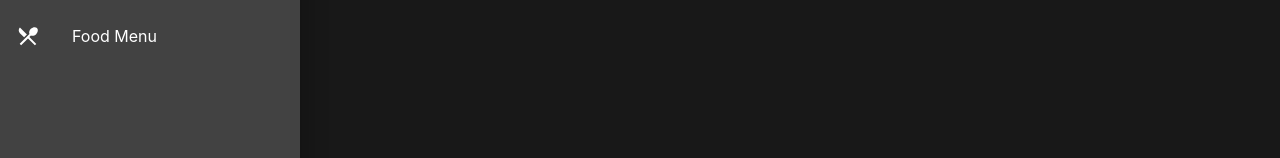
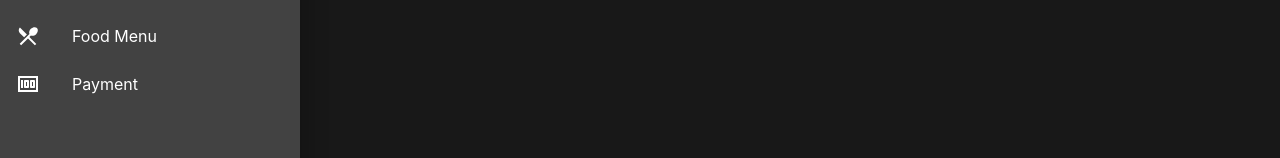
Before and after one commit to evangunawan/dropthefat, a React (Create React App) app: page / in a window 1280 px wide. Both pictures are taken after a click on the button "menu". Shown: the part 157-315 px from the top of the page. Built offline with nearby package versions, Linux system fonts and the light colour scheme.

Commit message:
Add Menu payment

```diff
--- a/src/components/AppBar/MainDrawer.tsx
+++ b/src/components/AppBar/MainDrawer.tsx
@@ -8,7 +8,7 @@ import {
   ListItemText,
   Divider,
 } from '@material-ui/core';
-import { Description, RestaurantMenu, Home } from '@material-ui/icons';
+import { Description, RestaurantMenu, Home, MoneyOutlined } from '@material-ui/icons';
 import { useHistory } from 'react-router-dom';
 
 interface DrawerProps {
@@ -62,6 +62,12 @@ const MainDrawer = (props: DrawerProps) => {
             icon={<RestaurantMenu />}
             onLink={props.onClose}
           />
+          <DrawerItem
+            text='Payment'
+            link='/payment'
+            icon={<MoneyOutlined/>}
+            onLink={props.onClose}
+            />
         </List>
       </div>
     </Drawer>
--- a/src/config/MainRoutes.tsx
+++ b/src/config/MainRoutes.tsx
@@ -5,6 +5,7 @@ import Home from '../pages/Home';
 import OrderPage from '../pages/Order/OrderPage';
 import CreateOrder from '../pages/Order/CreateOrder';
 import MenuPage from '../pages/MenuPage';
+import Payment from '../pages/Payment';
 
 export default class MainRoutes extends React.Component {
   render() {
@@ -15,6 +16,7 @@ export default class MainRoutes extends React.Component {
           <Route exact path='/order' component={OrderPage} />
           <Route exact path='/menu' component={MenuPage} />
           <Route exact path='/order/create' component={CreateOrder} />
+          <Route exact path='/payment' component={Payment}/>
         </Switch>
       </div>
     );
```
